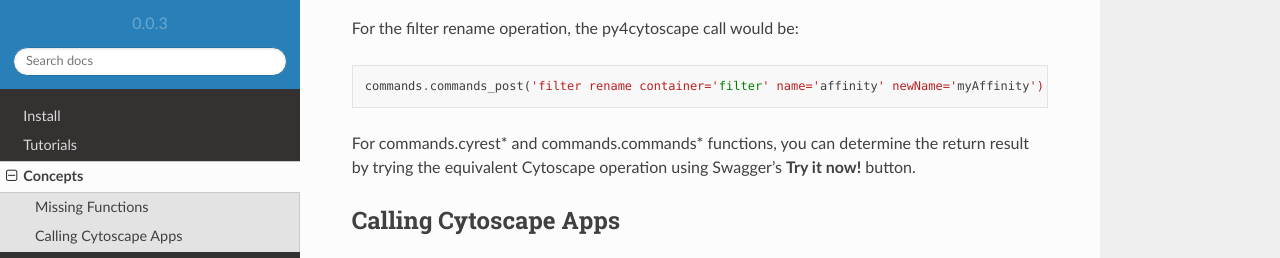
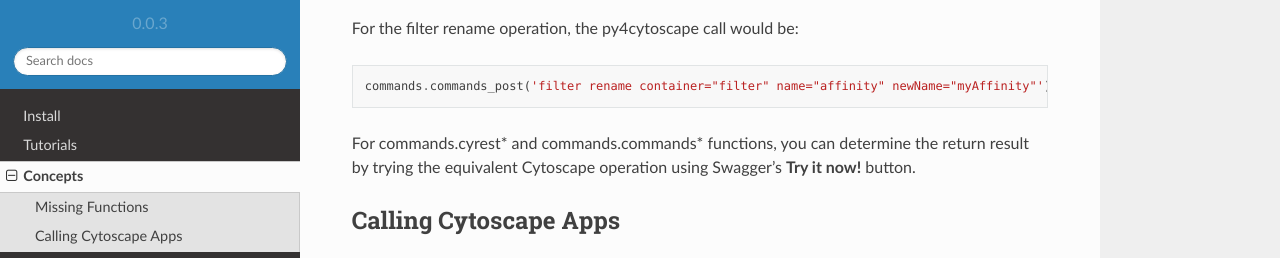
Before and after one commit to cytoscape/py4cytoscape, a Sphinx documentation site: the page built from doc/concepts.rst, in a window 1280 px wide and 900 px high, scrolled down 1995 px. Shown: the part 181-439 px from the top of the window. Built offline with Sphinx 7.4.7 and the Read the Docs theme 2.0.0, drawn with Linux system fonts in a browser that asks for light colours; pages that are not in the unit, such as notebooks, are missing from menus.

```diff
--- a/doc/concepts.rst
+++ b/doc/concepts.rst
@@ -96,7 +96,7 @@ For the filter rename operation, the py4cytoscape call would be:
 
 .. code:: python
 
-    commands.commands_post('filter rename container='filter' name='affinity' newName='myAffinity')
+    commands.commands_post('filter rename container="filter" name="affinity" newName="myAffinity"')
 
 For commands.cyrest* and commands.commands* functions, you can determine the return
 result by trying the equivalent Cytoscape operation using Swagger's **Try it now!** button.
```
Also changed, not shown: 1 other file.
